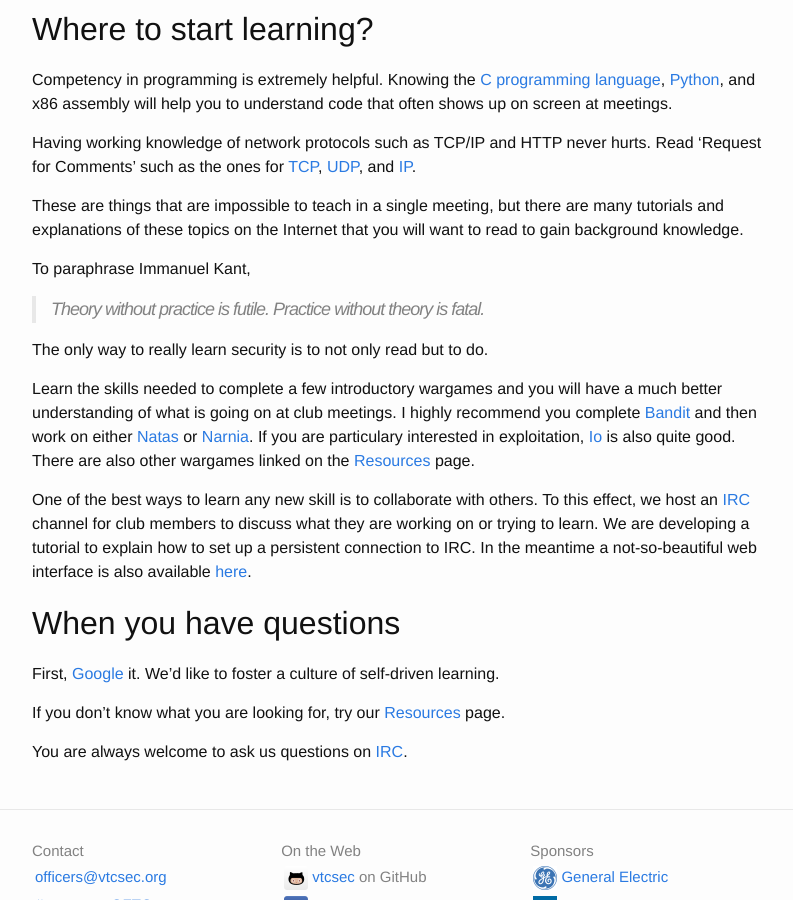
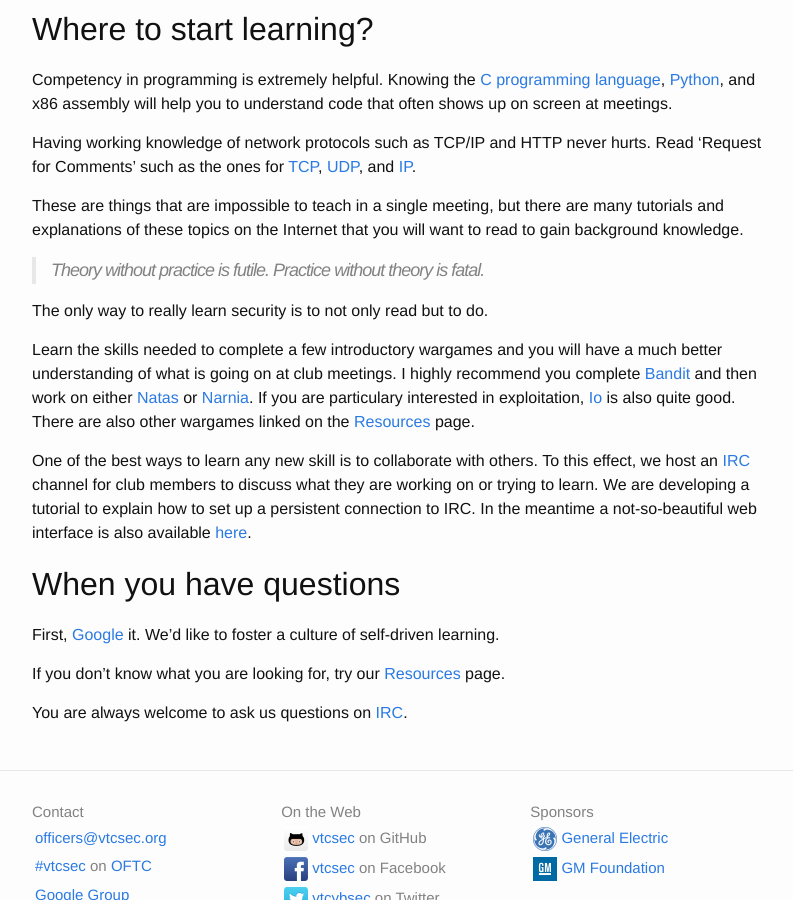
Before and after one commit to VTCSec/vtcsec.org, a Jekyll site: the page built from getting_started.md, in a window 1280 px wide and 900 px high, scrolled down 842 px. Shown: the whole window, without its empty margins (238-1031 px from the left). Built offline with Jekyll 4.4.1, drawn with Linux system fonts in a browser that asks for light colours.

Commit message:
updated getting started page

```diff
--- a/getting_started.md
+++ b/getting_started.md
@@ -36,8 +36,6 @@ Having working knowledge of network protocols such as TCP/IP and HTTP never hurt
 
 These are things that are impossible to teach in a single meeting, but there are many tutorials and explanations of these topics on the Internet that you will want to read to gain background knowledge.
 
-To paraphrase Immanuel Kant,
-
 > Theory without practice is futile. Practice without theory is fatal.
 
 The only way to really learn security is to not only read but to do.
```
